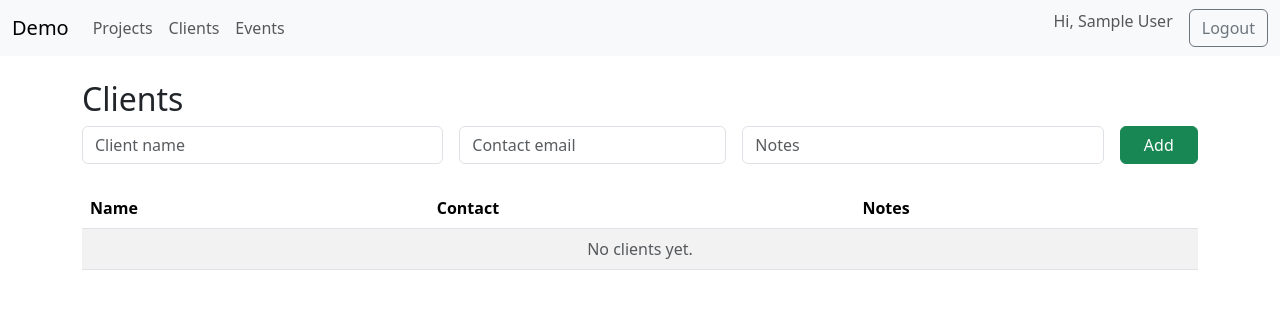
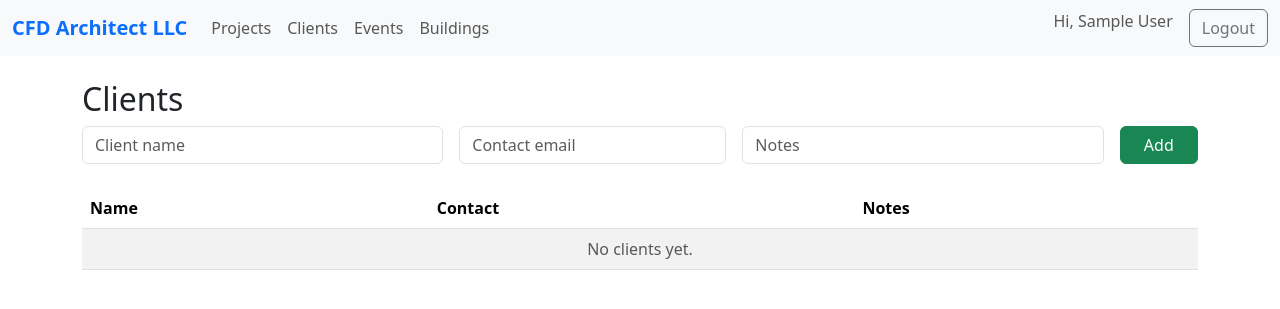
Before and after one commit to dothez3/Event-Calendar, a Flask app: page /clients in a window 1280 px wide. Shown: the top 309 px of the page. Run offline with Flask 3, Linux system fonts and the light colour scheme; the visitor is signed in with stand-in values (Sample User, id 1); data that the repository does not hold is empty.

Commit message:
base.html

```diff
--- a/templates/base.html
+++ b/templates/base.html
@@ -3,19 +3,20 @@
   <head>
     <meta charset="utf-8">
     <meta name="viewport" content="width=device-width, initial-scale=1">
-    <title>Demo</title>
+    <title>CFD Architect LLC</title>
     <link href="https://cdn.jsdelivr.net/npm/bootstrap@5.3.3/dist/css/bootstrap.min.css" rel="stylesheet">
   </head>
   <body>
   <nav class="navbar navbar-expand-lg bg-body-tertiary">
     <div class="container-fluid">
-      <a class="navbar-brand" href="{{ url_for('dashboard') if current_user.is_authenticated else url_for('index') }}">Demo</a>
+      <a class="navbar-brand fw-bold text-primary" href="{{ url_for('dashboard') if current_user.is_authenticated else url_for('index') }}">CFD Architect LLC</a>
       <div class="collapse navbar-collapse">
         <ul class="navbar-nav me-auto mb-2 mb-lg-0">
           {% if current_user.is_authenticated %}
           <li class="nav-item"><a class="nav-link" href="{{ url_for('projects') }}">Projects</a></li>
           <li class="nav-item"><a class="nav-link" href="{{ url_for('clients') }}">Clients</a></li>
           <li class="nav-item"><a class="nav-link" href="{{ url_for('events') }}">Events</a></li>
+          <li class="nav-item"><a class="nav-link" href="{{ url_for('buildings') }}">Buildings</a></li>
           {% endif %}
         </ul>
         <ul class="navbar-nav">
```
